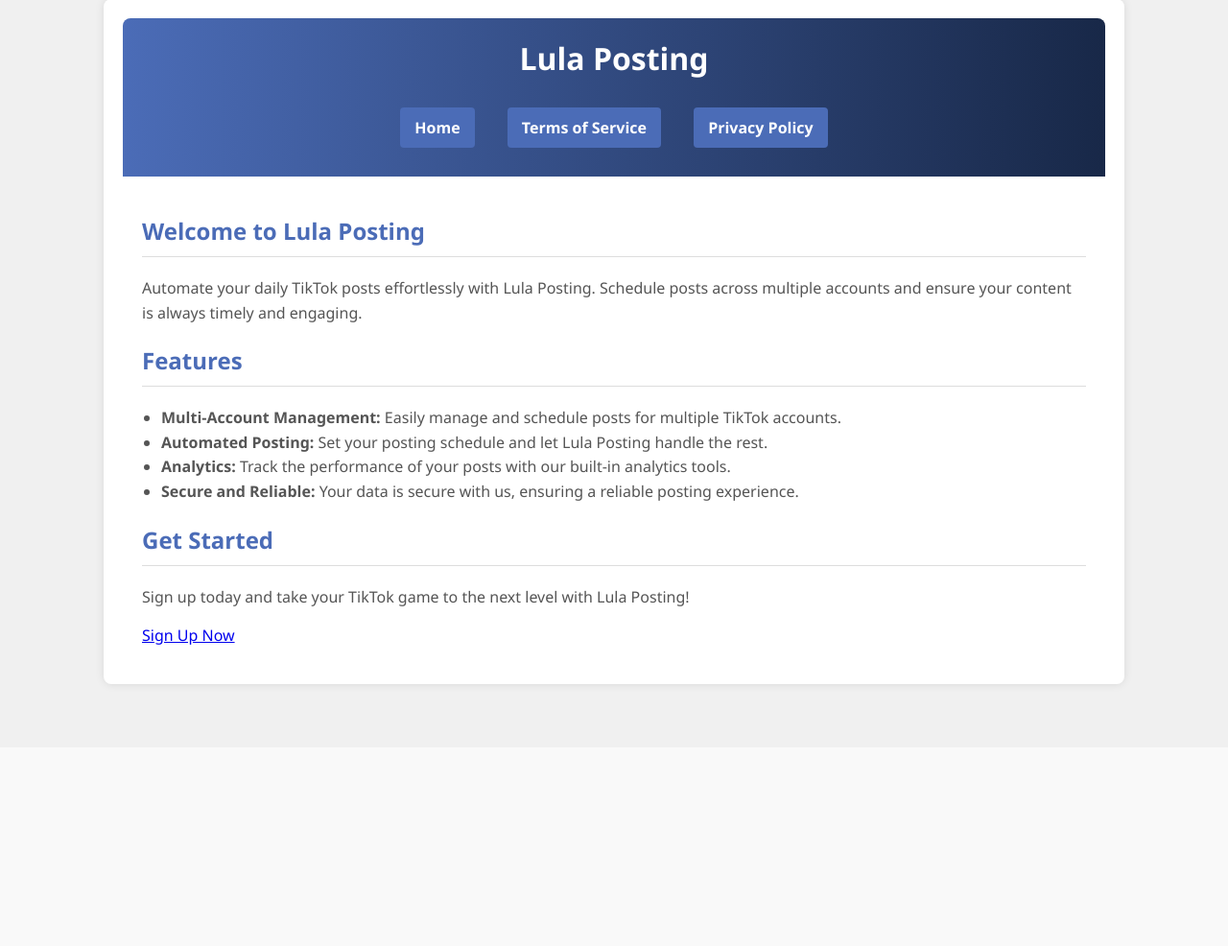
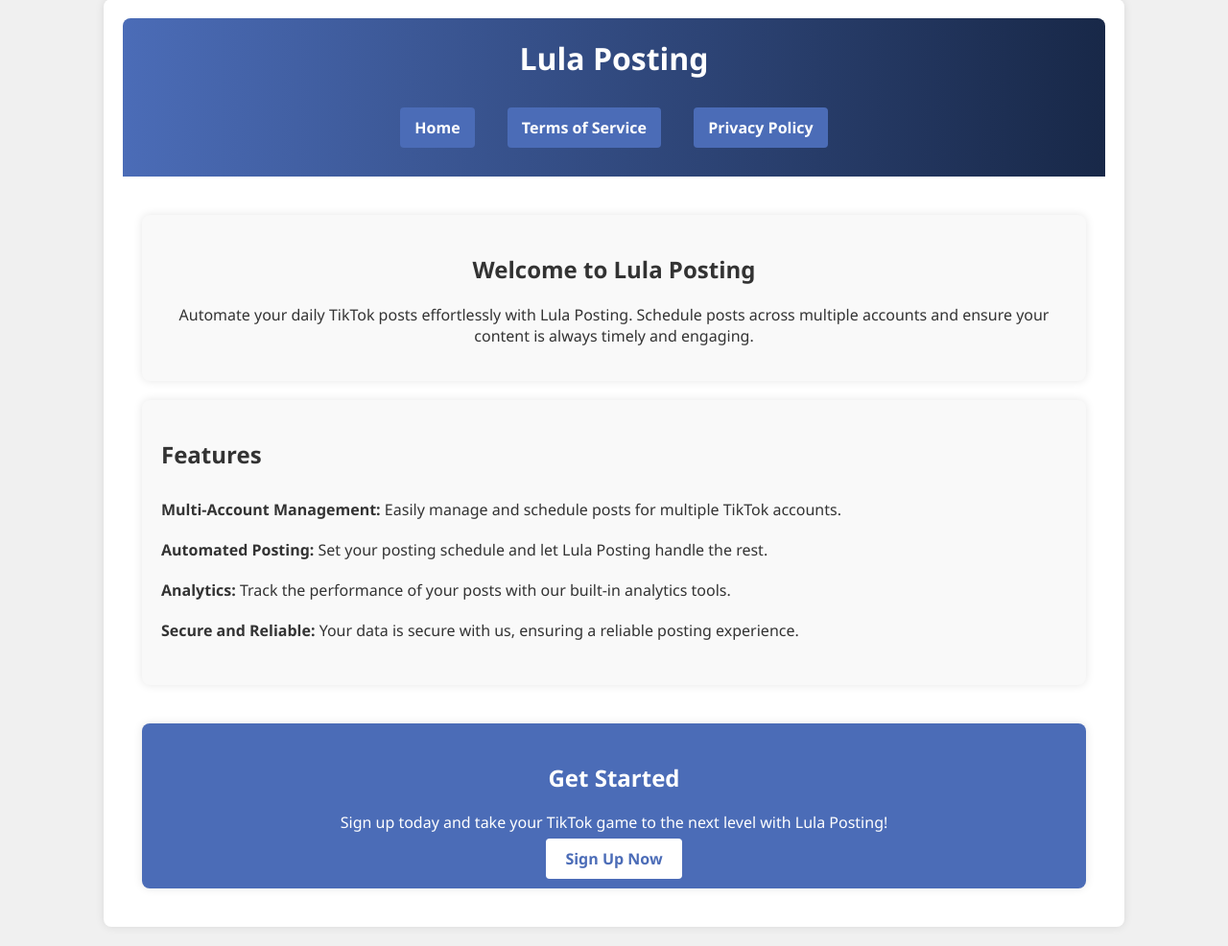
Before and after one commit to Wunaa/SonicMods.github.io, a PHP site: page /LulaPosting/index.html in a window 1280 px wide. Shown: the part 21-1007 px from the top of the page at 96% size. Before the commit the page ends 739 px from the top, so only its background shows below. Run offline with PHP 8.4, Linux system fonts and the light colour scheme.

Commit message:
Update styles.css

```diff
--- a/LulaPosting/styles.css
+++ b/LulaPosting/styles.css
@@ -55,20 +55,49 @@
     margin-top: 20px;
 }
 
-section h2 {
-    color: #4b6cb7;
-    border-bottom: 1px solid #ddd;
-    padding-bottom: 10px;
-    margin-bottom: 20px;
+#intro {
+    text-align: center;
+    background: #f9f9f9;
+    padding: 20px;
+    border-radius: 8px;
+    box-shadow: 0 0 10px rgba(0, 0, 0, 0.1);
 }
 
-section p, section ul {
-    color: #555;
-    line-height: 1.6;
+#features {
+    background: #f9f9f9;
+    padding: 20px;
+    border-radius: 8px;
+    box-shadow: 0 0 10px rgba(0, 0, 0, 0.1);
 }
 
-section ul {
-    list-style-type: disc;
-    margin: 0;
-    padding-left: 20px;
+#features ul {
+    list-style-type: none;
+    padding: 0;
 }
+
+#features li {
+    padding: 10px 0;
+}
+
+#cta {
+    text-align: center;
+    margin-top: 40px;
+    background: #4b6cb7;
+    color: #fff;
+    padding: 20px;
+    border-radius: 8px;
+    box-shadow: 0 0 10px rgba(0, 0, 0, 0.1);
+}
+
+#cta .button {
+    background-color: #fff;
+    color: #4b6cb7;
+    padding: 10px 20px;
+    text-decoration: none;
+    font-weight: bold;
+    border-radius: 4px;
+}
+
+#cta .button:hover {
+    background-color: #e0e0e0;
+}
```
